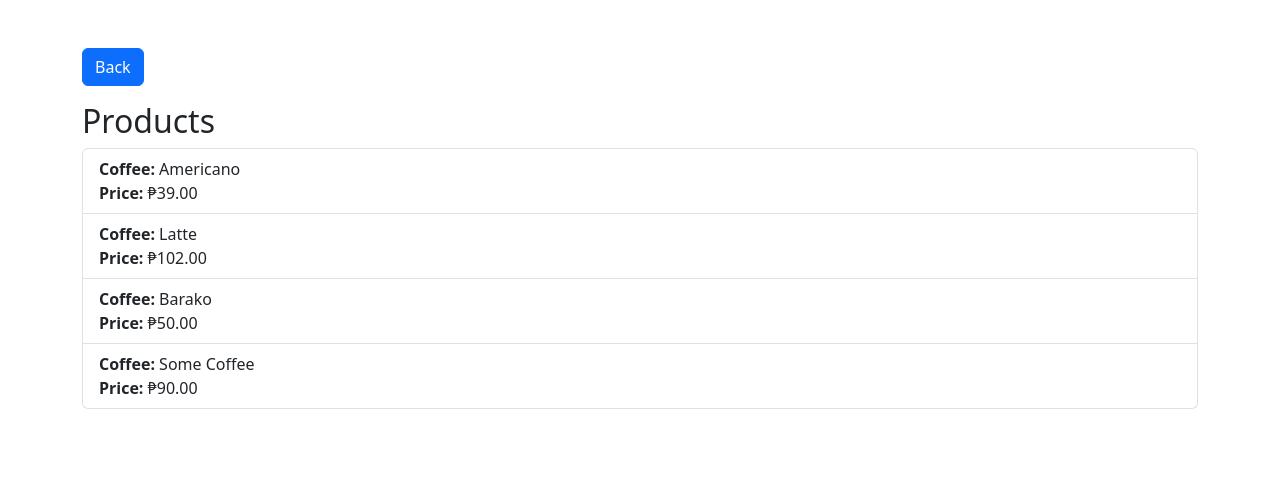
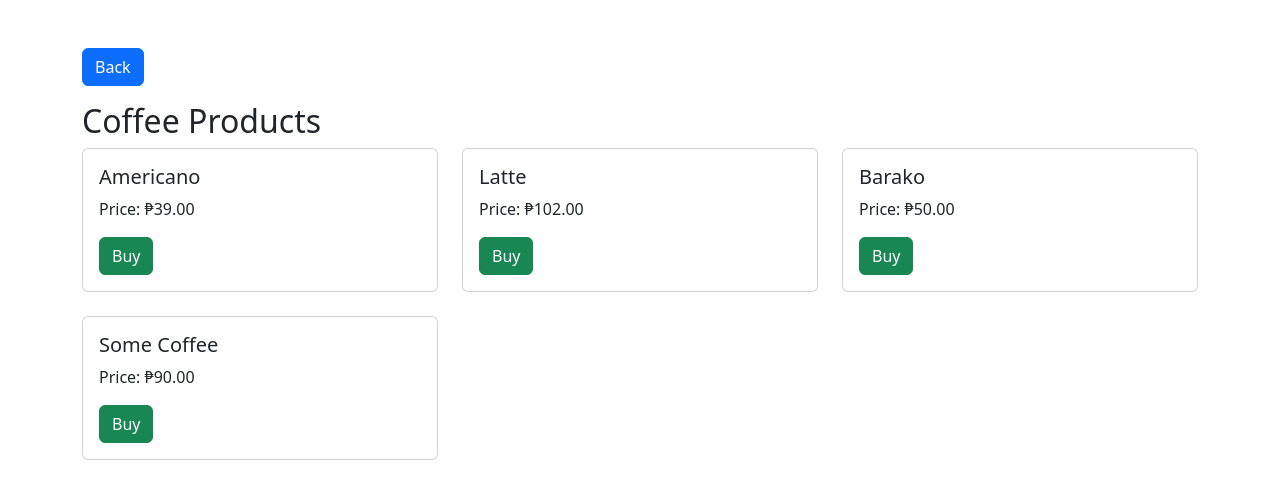
Before and after one commit to KertSolas/CoffeeShop, a Django app: page /shop/ in a window 1280 px wide. Shown: the top 499 px of the page. Run offline with Django 4.2, Linux system fonts and the light colour scheme; data comes from the database, SQL or seed files in the repository; both versions use the stored data as it was after the commit.

Commit message:
Update on product list

```diff
--- a/coffeeshop/shop/templates/shop/product_list.html
+++ b/coffeeshop/shop/templates/shop/product_list.html
@@ -11,17 +11,22 @@
 <body>
     <div class="container mt-5">
         <a href="{% url 'coffeeNames' %}" class="btn btn-primary mb-3">Back</a>
-        <h2>Products</h2>
-        <ul class="list-group">
+        <h2>Coffee Products</h2>
+        <div class="row">
             {% for product in coffee_names %}
-                <li class="list-group-item">
-                    <strong>Coffee:</strong> {{ product.title }}<br>
-                    <strong>Price:</strong> ₱{{ product.price }}
-                </li>
+                <div class="col-md-4 mb-4">
+                    <div class="card">
+                        <div class="card-body">
+                            <h5 class="card-title">{{ product.title }}</h5>
+                            <p class="card-text">Price: ₱{{ product.price }}</p>
+                            <a href="#" class="btn btn-success">Buy</a>
+                        </div>
+                    </div>
+                </div>
             {% empty %}
-                <li class="list-group-item">No products available</li>
+                <p>No products available</p>
             {% endfor %}
-        </ul>
+        </div>
     </div>
 
     <!-- Add Bootstrap JS and any other scripts if needed -->
```
Also changed, not shown: coffeeshop/db.sqlite3.
